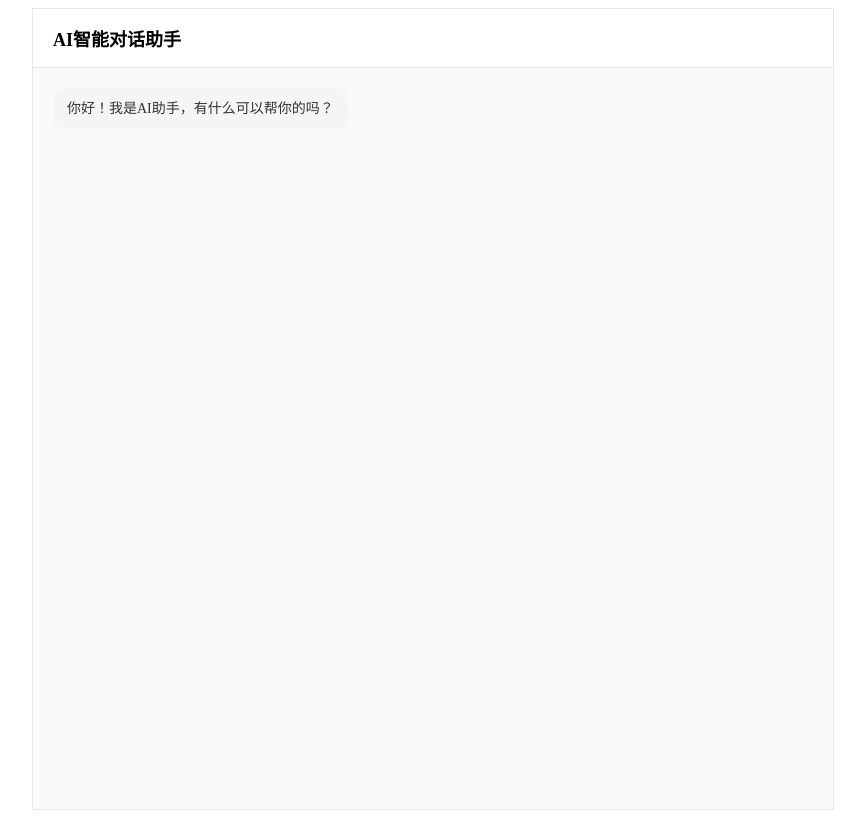
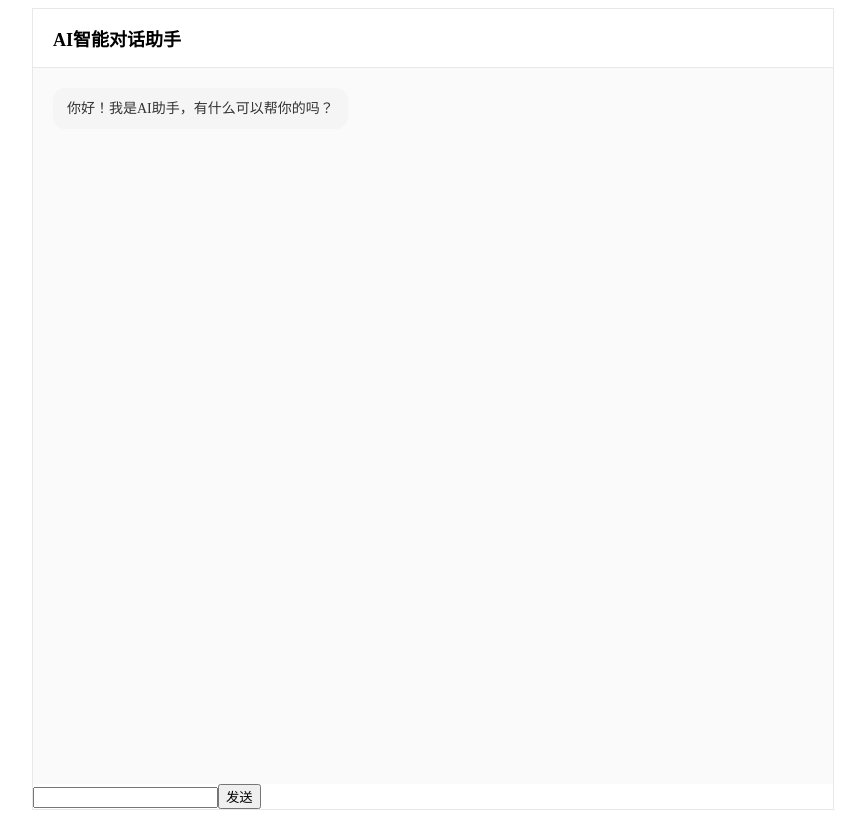
Before and after one commit to frracha/----, a React (Vite) app in the folder ai-chat-demo/: page / in a window 1280 px wide. Shown: the whole page, without its empty margins (207-1072 px from the left). Built offline with nearby package versions, Linux system fonts and the light colour scheme.

Commit message:
ChatInput实现功能

```diff
--- a/ai-chat-demo/src/App.tsx
+++ b/ai-chat-demo/src/App.tsx
@@ -1,6 +1,7 @@
 import React, { useState } from 'react'
 import { ChatMessage } from './types/chat'
 import ChatMessageList from './components/ChatMessageList'
+import ChatInput from './components/ChatInput'
 
 const App: React.FC = () => {
   // 全局状态：消息列表
@@ -14,6 +15,11 @@ const App: React.FC = () => {
   // 全局状态：是否正在加载AI回复
   const [isLoading, setIsLoading] = useState(false)
 
+  // 处理发送消息
+  const handleSend = (content: string) => {
+    console.log(content);
+
+  }
   return (
     <>
       {/* 外层全屏容器：纵向 flex 布局 */}
@@ -39,6 +45,9 @@ const App: React.FC = () => {
 
         {/* 消息列表组件：把全局状态通过 props 传下去 */}
         < ChatMessageList messages={messages} loading={isLoading} />
+
+        {/* 输入框 */}
+        <ChatInput loading={isLoading} onSend={handleSend} />
       </div >
     </>
   )
--- a/ai-chat-demo/src/components/ChatInput.tsx
+++ b/ai-chat-demo/src/components/ChatInput.tsx
@@ -0,0 +1,35 @@
+import React, { useState } from 'react';
+
+interface Props {
+    loading: boolean,
+    onSend: (content: string) => void,
+}
+
+const ChatInput: React.FC<Props> = ({ loading, onSend }) => {
+    // 受控组件
+    const [inputValue, setInputValue] = useState('')
+    // 处理发送消息
+    const handleSend = (content: string) => {
+        const trimmedContent = content.trim()
+        if (trimmedContent === '') return
+        // 父组件拿到的数据不是带空格的内容
+        onSend(trimmedContent)
+        setInputValue('')
+    }
+    // 处理回车消息
+    const handleKeyDown = (e: React.KeyboardEvent<HTMLInputElement>) => {
+        if (e.key === 'Enter' && !loading) {
+            handleSend(inputValue)
+        }
+    }
+    return (
+        <div>
+            <input value={inputValue} onChange={(e) => setInputValue(e.target.value)} onKeyDown={handleKeyDown} disabled={loading} />
+            {/* HTML 原生属性的铁则： 当 `<button disabled={loading}>` 时，浏览器会完全禁用这个按钮；不仅视觉上变灰，`onClick` 事件根本不会触发**，用户点击不会有任何反应；*/}
+            {/* 所以 `onClick` 里的 `!loading` 判断是完全冗余的，永远走不到。 */}
+            <button onClick={() => handleSend(inputValue)} disabled={loading}>发送</button>
+        </div>
+    )
+}
+
+export default ChatInput;
```
